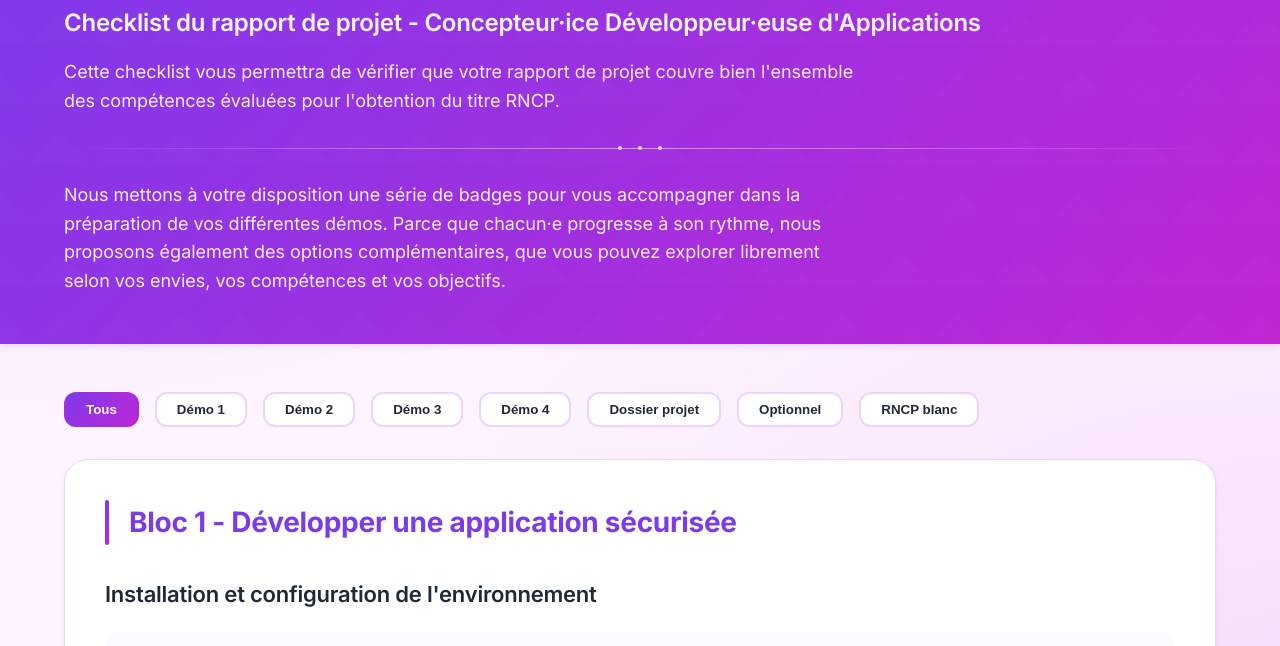
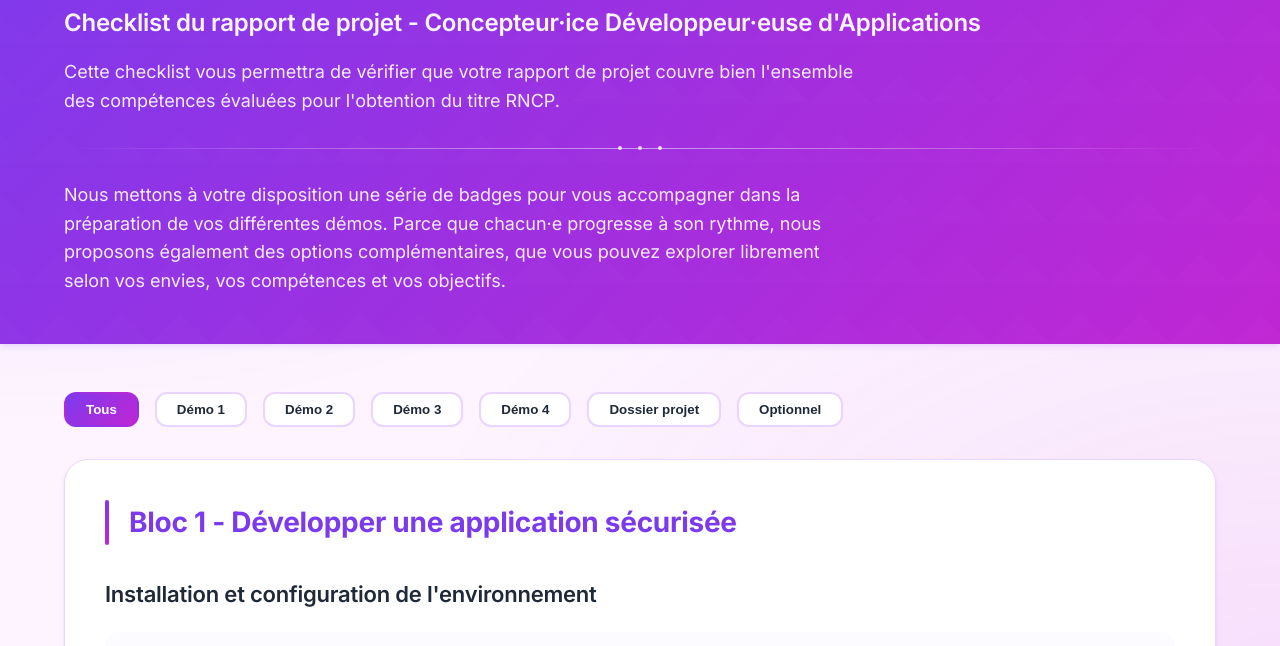
Before and after one commit to leiluspocus/checklist-rncp6-cda, a website: page index.html in a window 1280 px wide. Shown: the part 137-783 px from the top of the page. Drawn offline with Linux system fonts and the light colour scheme.

Commit message:
fix: remove filter button rncp blanc

```diff
--- a/index.html
+++ b/index.html
@@ -42,8 +42,6 @@
       <button class="filter-btn" data-filter="demo4">Démo 4</button>
       <button class="filter-btn" data-filter="dossier">Dossier projet</button>
       <button class="filter-btn" data-filter="optionnel">Optionnel</button>
-
-      <button class="filter-btn" data-filter="rncp-blanc">RNCP blanc</button>
     </div>
 
     <main class="container">
```
